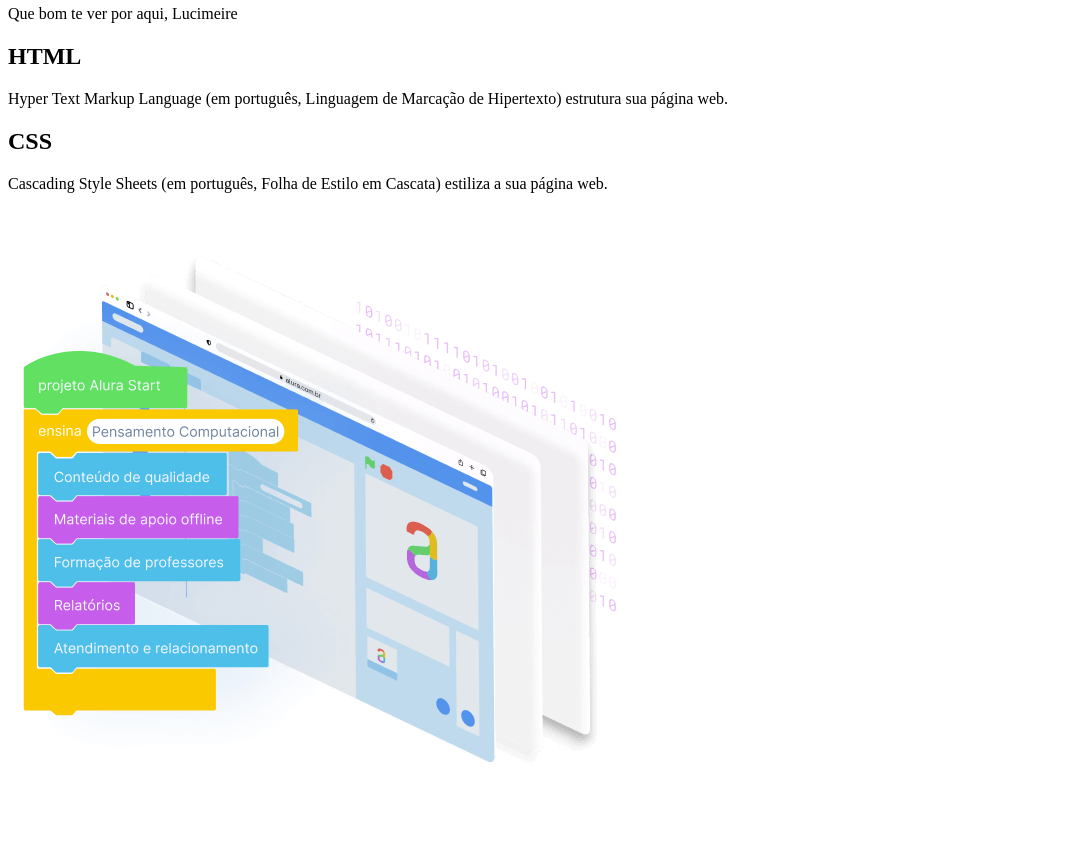
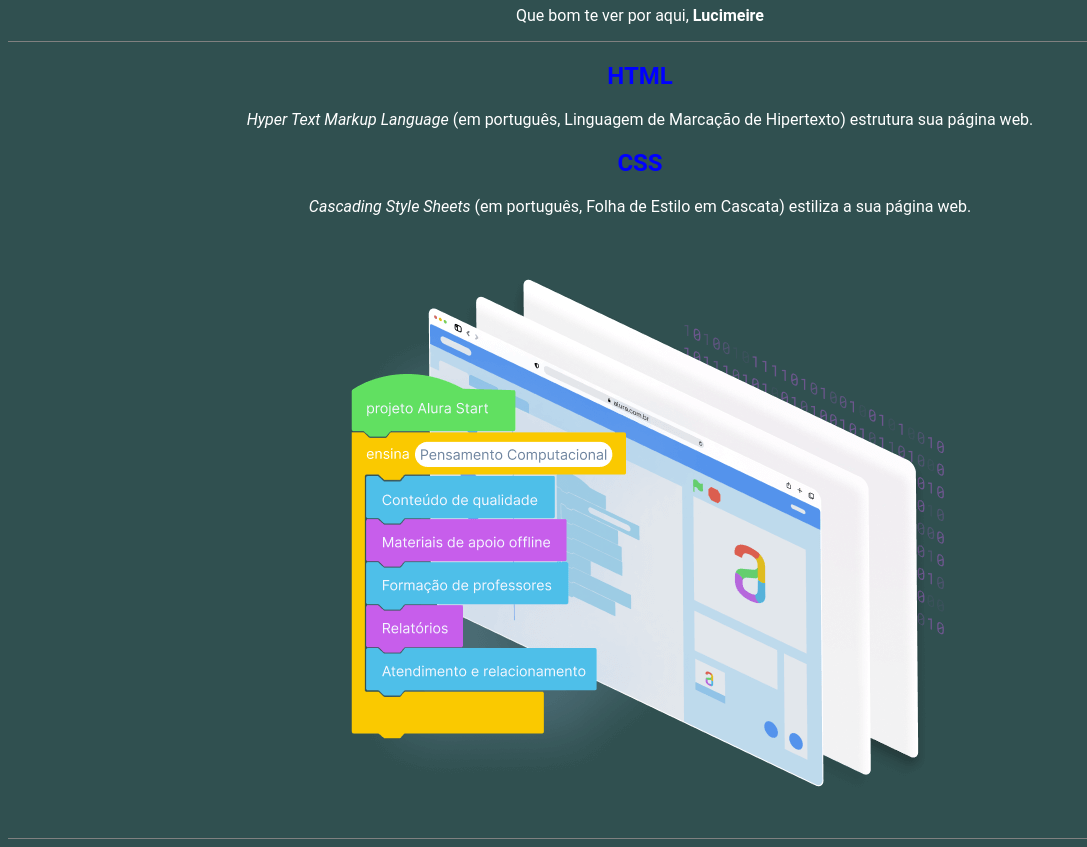
Before and after one commit to LucimeireFerreira/Alura-Curso, a plain HTML site: page index.html in a window 1280 px wide. Shown: the part 75-922 px from the top of the page, without its empty margins (0-1087 px from the left). Before the commit the page ends 898 px from the top, so only its background shows below. Drawn offline with Linux system fonts and the light colour scheme.

Commit message:
Criamos a estilização do site

```diff
--- /dev/null
+++ b/Style.css
@@ -0,0 +1,25 @@
+h2{
+    color:blue;
+}
+body{
+    background-color: #305050;
+    color: white;
+    font-family: Roboto;
+    text-align: center;
+}
+
+header{
+    border-bottom: 1px solid grey;
+}
+
+footer{
+ border-top: 1px solid grey;
+}
+
+#nome-usuário{
+    font-weight: bold;
+}
+
+.texto-inglês{
+    font-style: italic;
+}
--- a/index.html
+++ b/index.html
@@ -4,20 +4,21 @@
     <meta charset="UTF-8">
     <meta name="viewport" content="width=device-width, initial-scale=1.0">
     <title>Alura Curso</title>
+    <link rel="stylesheet" href="style.css">
 </head>
 <body>
     <header>
         <h1>Alura Curso</h1>
-        <p>Que bom te ver por aqui, Lucimeire</p>
+        <p>Que bom te ver por aqui, <span id="nome-usuário">Lucimeire</span></p>
 
     </header>
 
     <section>
         <h2>HTML</h2>
-        <P>Hyper Text Markup Language (em português, Linguagem de Marcação de Hipertexto) estrutura sua página web.</p>
+        <P><span class="texto-inglês">Hyper Text Markup Language</span> (em português, Linguagem de Marcação de Hipertexto) estrutura sua página web.</p>
 
         <H2>CSS</H2>
-        <p>Cascading Style Sheets (em português, Folha de Estilo em Cascata) estiliza a sua página web.</p>
+        <p><span class="texto-inglês">Cascading Style Sheets</span> (em português, Folha de Estilo em Cascata) estiliza a sua página web.</p>
         <img src="imagem/Alura start.png" alt="imagem em desenho com um código em blocos do scratch ao lado esquerdo e páginas da web ao lado direito">
 
     </section>
```
